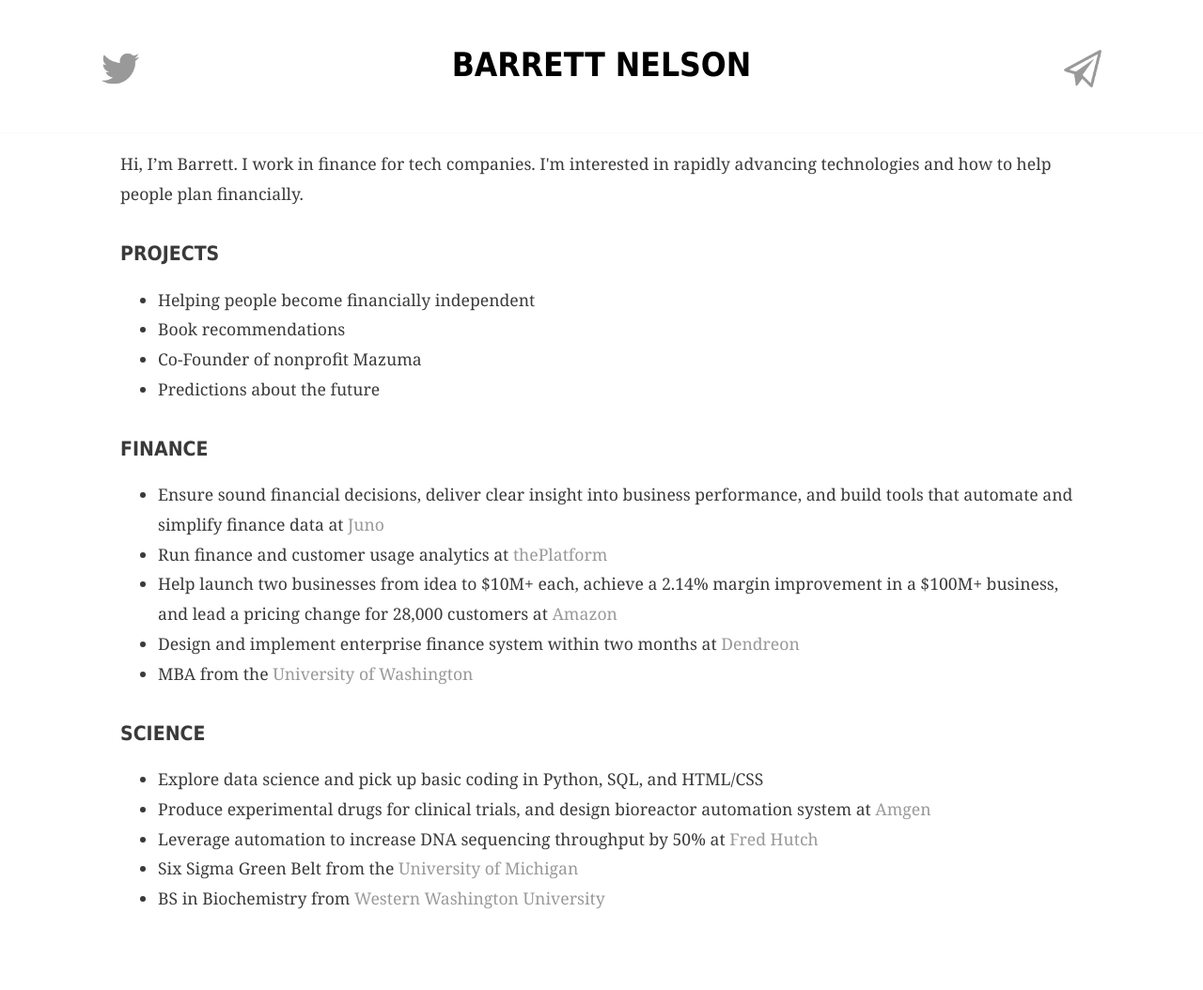
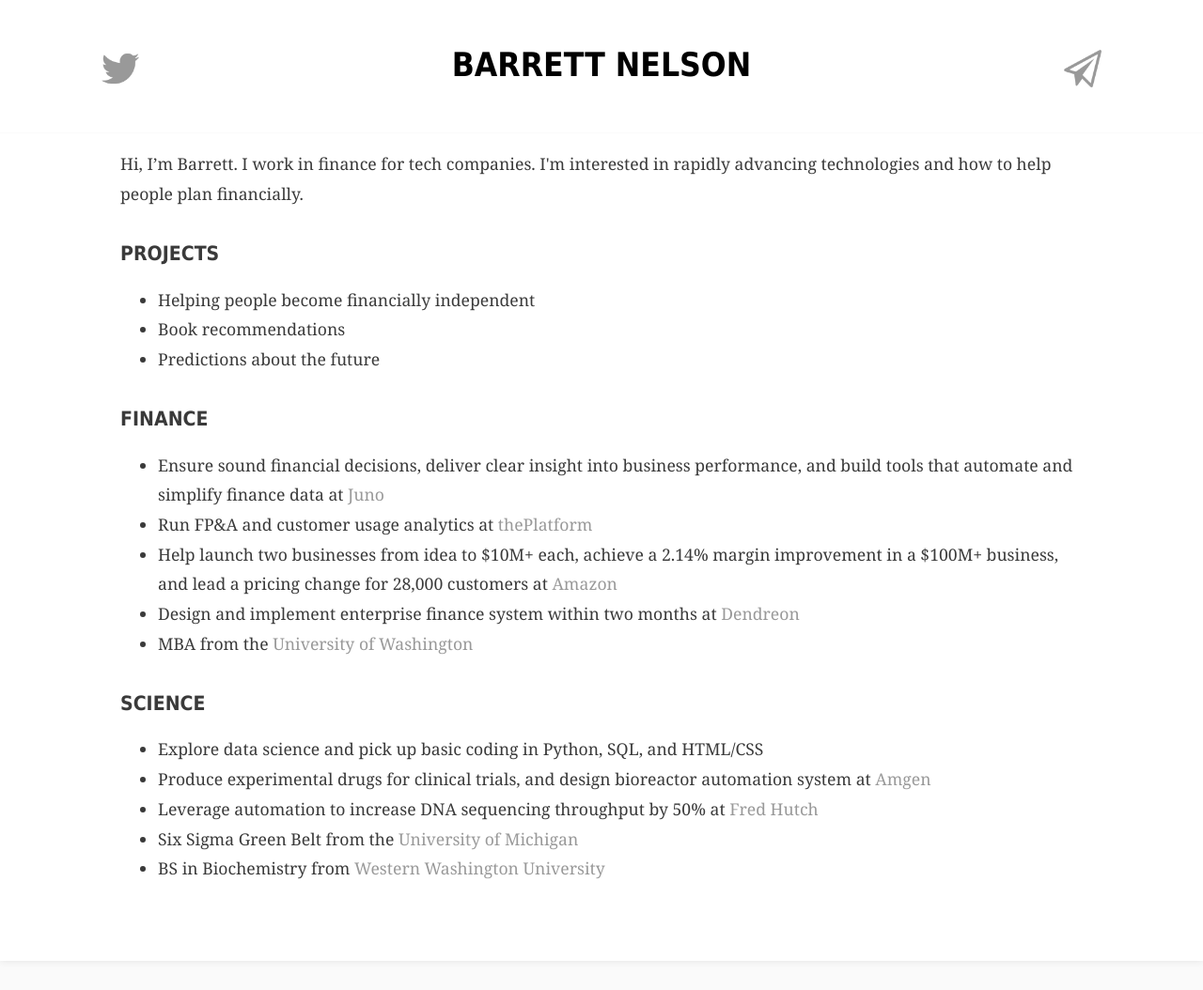
Before and after one commit to bstnel/bstnel.github.io, a Jekyll site: the page index.html, which Jekyll copies as it is, in a window 1280 px wide. Shown: the whole page at 94% size. Built offline with Jekyll 4.4.1, drawn with Linux system fonts in a browser that asks for light colours; after the commit the page ends 1023 px from its top, so only the background shows below that.

Commit message:
Update index.html

```diff
--- a/index.html
+++ b/index.html
@@ -27,13 +27,12 @@
 		<ul>
 		<li>Helping people become financially independent</li>
 		<li>Book recommendations</li>
-		<li>Co-Founder of nonprofit Mazuma</li>
 		<li>Predictions about the future</li>
 		</ul>
 	<h2>Finance</h2>
 		<ul>
 		<li>Ensure sound financial decisions, deliver clear insight into business performance, and build tools that automate and simplify finance data at <a href="https://www.junotherapeutics.com/">Juno</a></li>
-		<li>Run finance and customer usage analytics at <a href="https://www.theplatform.com">thePlatform</a></li>
+		<li>Run FP&amp;A and customer usage analytics at <a href="https://www.theplatform.com">thePlatform</a></li>
 		<li>Help launch two businesses from idea to $10M+ each, achieve a 2.14% margin improvement in a $100M+ business, and lead a pricing change for 28,000 customers at <a href="https://aws.amazon.com/">Amazon</a></li>
 		<li>Design and implement enterprise finance system within two months at <a href="https://en.wikipedia.org/wiki/Dendreon">Dendreon</a></li>
 		<li>MBA from the <a href="https://www.washington.edu/">University of Washington</a></li>
```
